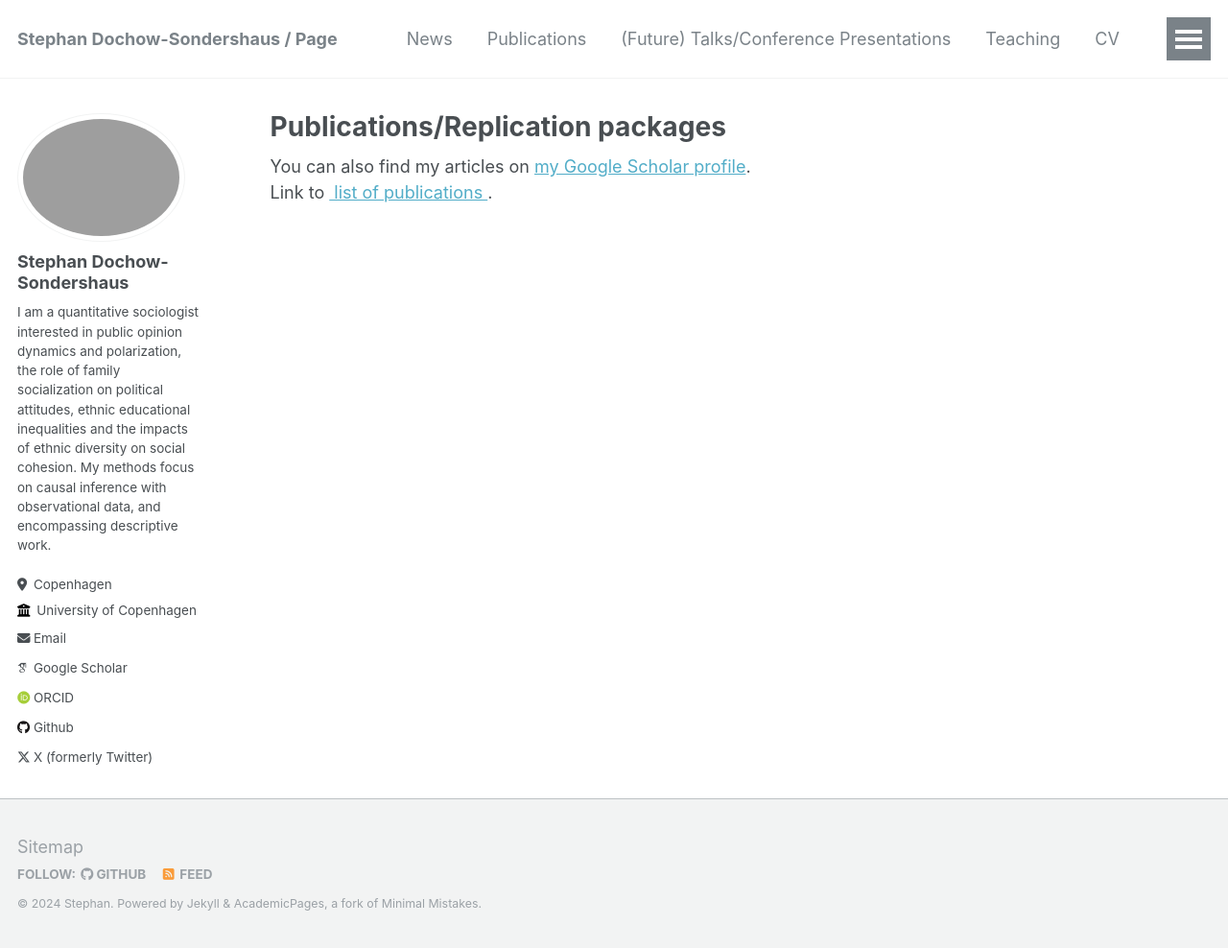
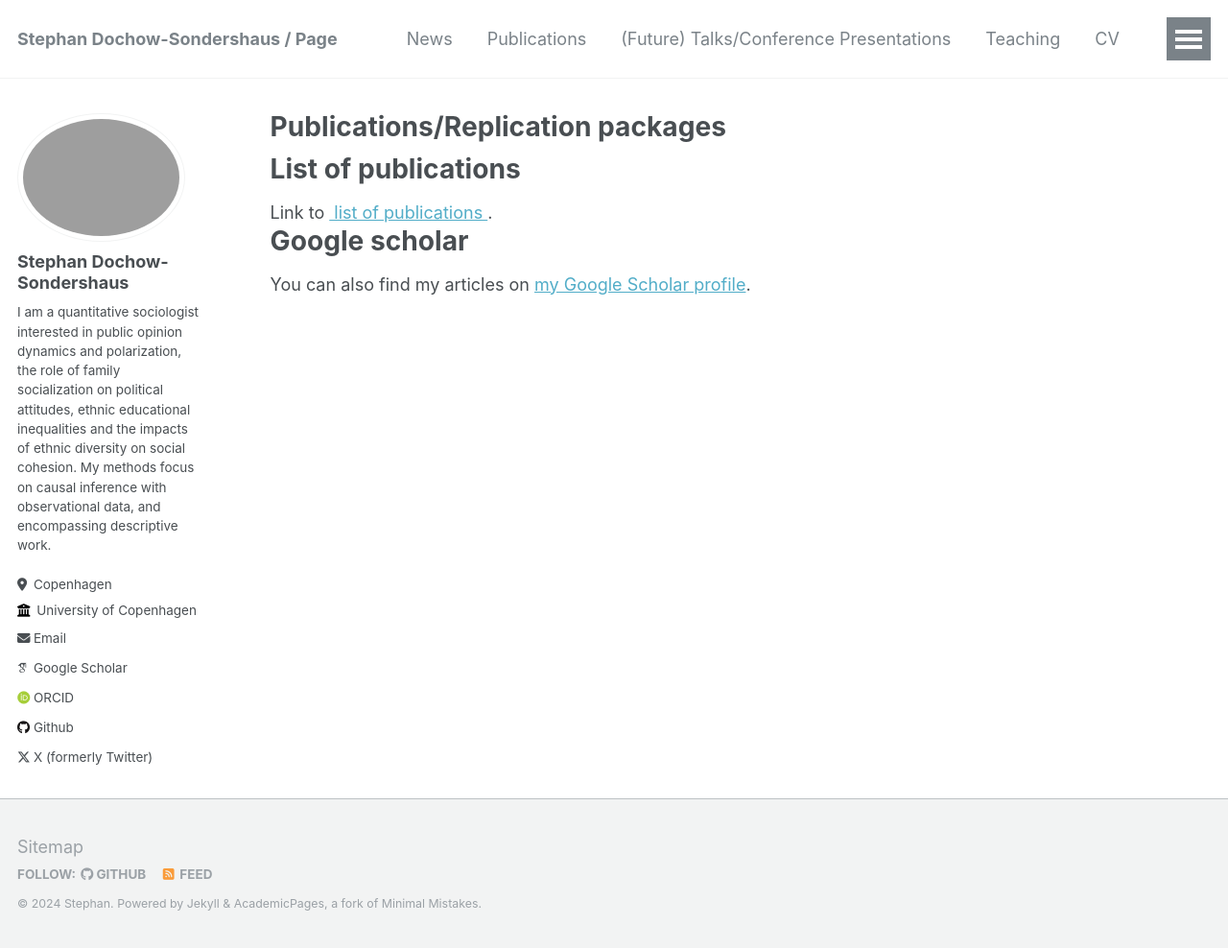
Before and after one commit to stephandoc/stephandoc.github.io, a Jekyll site: the page built from _pages/publications.md, in a window 1280 px wide and 988 px high. Shown: the whole window at 96% size. Built offline with Jekyll 4.4.1, drawn with Linux system fonts in a browser that asks for light colours; some web fonts are replaced.

Commit message:
Update publications.md

```diff
--- a/_pages/publications.md
+++ b/_pages/publications.md
@@ -5,12 +5,15 @@ permalink: /publications/
 author_profile: true
 ---
 
+
+# List of publications
+<div class="wordwrap">Link to <a href="{{https://stephandoc.github.io/files/lop.pdf}}"> list of publications </a>.</div>
+
+
+# Google scholar
 {% if site.author.googlescholar %}
   <div class="wordwrap">You can also find my articles on <a href="{{site.author.googlescholar}}">my Google Scholar profile</a>.</div>
 {% endif %}
-
-
-<div class="wordwrap">Link to <a href="{{http://stephandoc.github.io/files/lop.pdf'}}"> list of publications </a>.</div>
 
 
 {% include base_path %}
```
